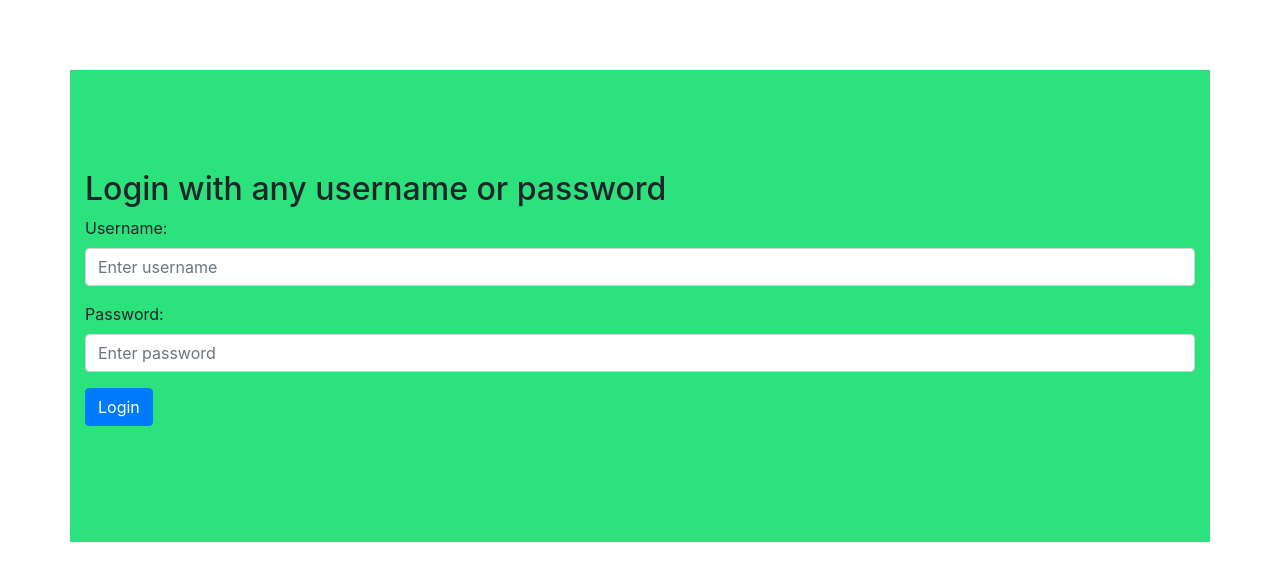
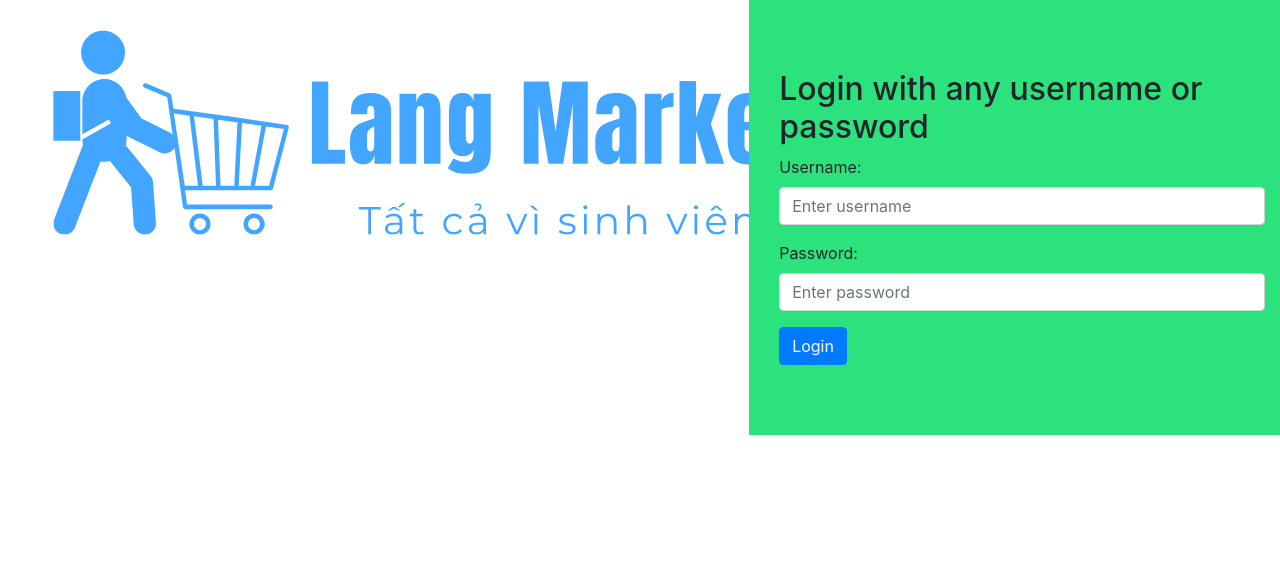
Before and after one commit to lang-market-team/lang_market_frontend, a React (Create React App) app: page / in a window 1280 px wide. Shown: the top 580 px of the page. Built offline with nearby package versions, Linux system fonts and the light colour scheme.

Commit message:
Update login page

```diff
--- a/src/components/components.css
+++ b/src/components/components.css
@@ -1,5 +1,4 @@
 .login-box {
     margin-top: 70px;
-    padding: 100px;
-    background-color: rgb(43, 226, 125);
+    margin-bottom: 70px;
 }
--- a/src/pages/Login.js
+++ b/src/pages/Login.js
@@ -1,8 +1,21 @@
 import React, { Component } from 'react';
+import "./pages.css";
 import LoginBox from '../components/LoginBox';
+import logoLangMarket from '../images/Logo_LangMarket.PNG'
 class Login extends Component {
   render() {
-    return <LoginBox />;
+    return (
+      <div>
+        <div className='row'>
+          <div className='col-md-7'>
+            <img src={logoLangMarket} alt='Logo'/>
+          </div>
+          <div className="col-md-5 login-box-area">
+            <LoginBox />
+          </div>
+        </div>
+      </div>
+    );
   }
 }
 export default Login;
--- /dev/null
+++ b/src/pages/pages.css
@@ -0,0 +1,3 @@
+.login-box-area {
+    background-color: rgb(43, 226, 125);
+}
```
Also changed, not shown: src/images/Logo_LangMarket.PNG (added), 1 other file (tests, documents, lock files or other folders).
